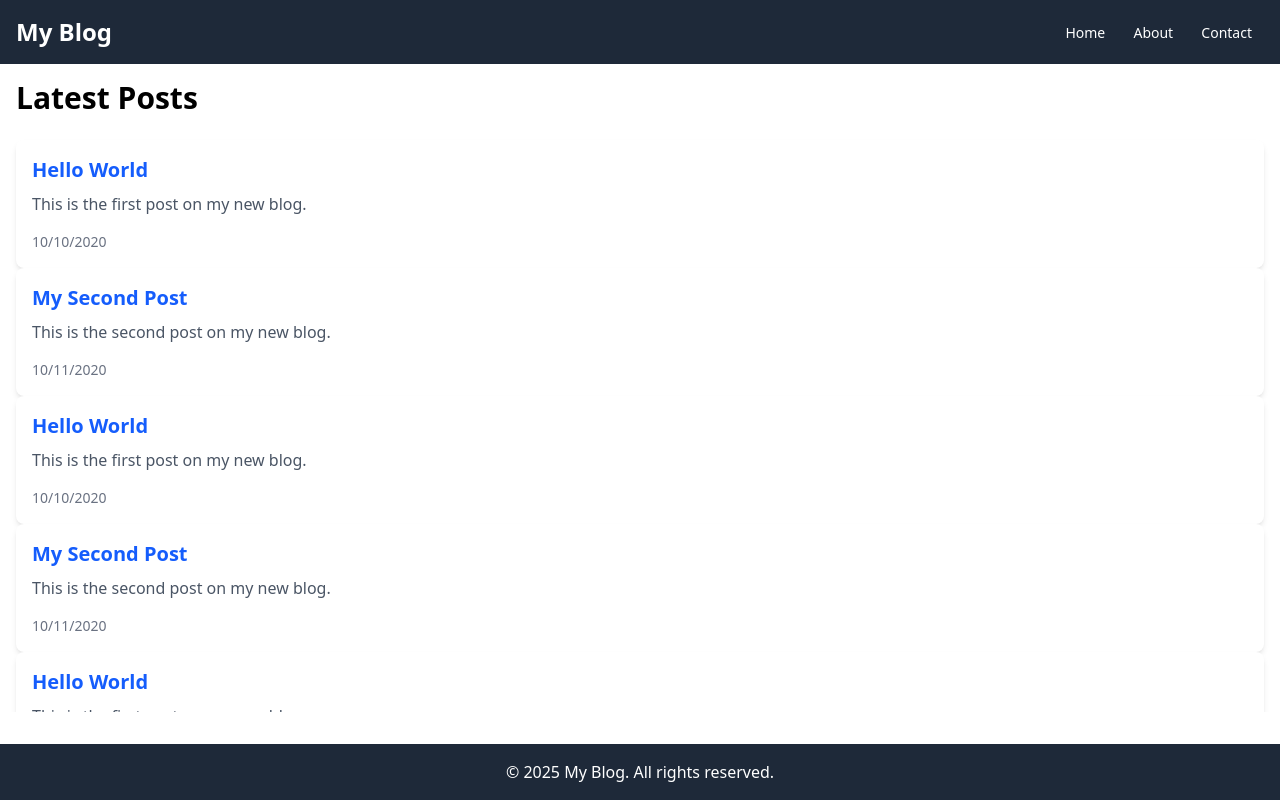
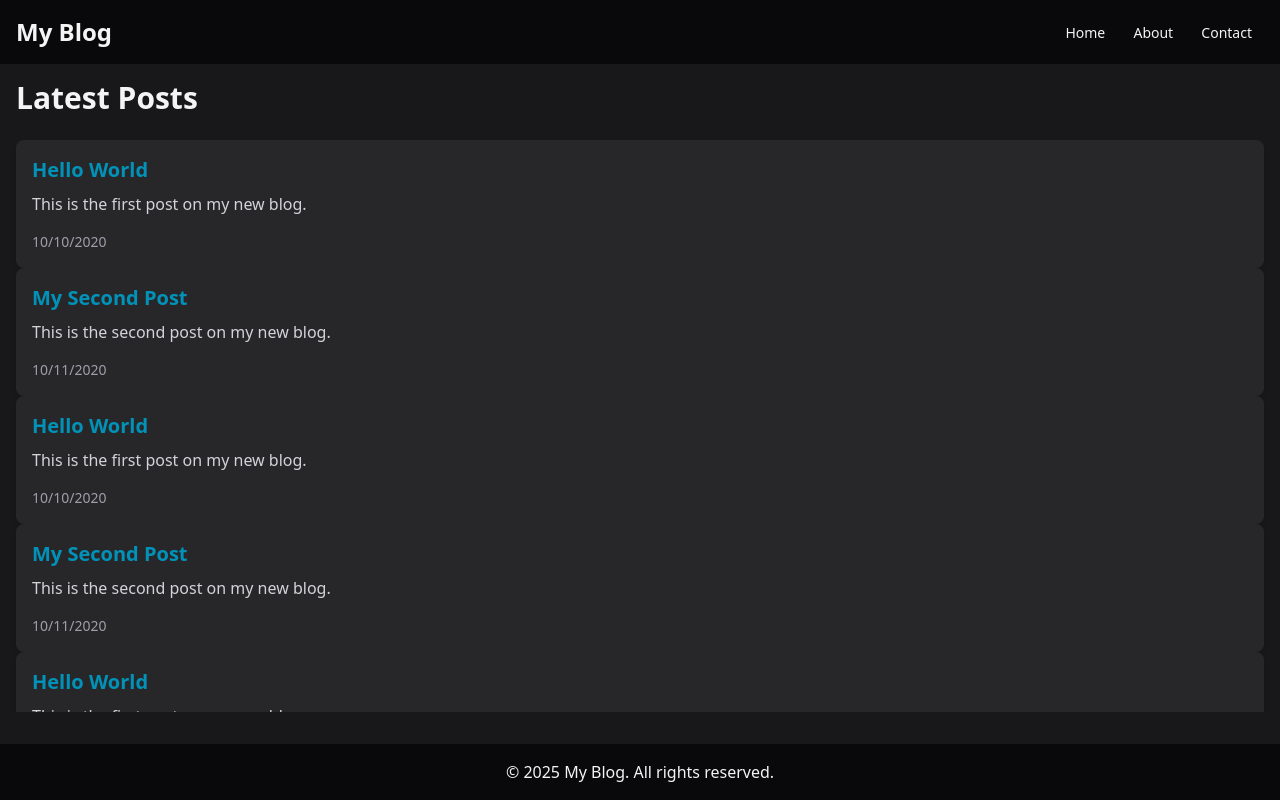
Before and after one commit to Junsang-Mun/junsang.dev-fe, a SvelteKit app: page / in a window 1280 px wide. Built offline with nearby package versions, Linux system fonts and the light colour scheme.

Commit message:
feat: color theme fixed

```diff
--- a/src/app.css
+++ b/src/app.css
@@ -2,25 +2,36 @@
 @plugin '@tailwindcss/forms';
 @plugin '@tailwindcss/typography';
 
+/* COLOR THEME EXPLAINED
+ ********** BACKGROUDS **********
+ * Default: bg-zinc-900
+ * Card: bg-zinc-800
+
+ ********** TEXTS **********
+ * Default: text-zinc-100
+ * Muted: text-zinc-400
+
+ ********** ACCENTS **********
+ * Default: cyan-400
+ * Accent: cyan-300
+
+ */
+
 main.overflow-y-auto {
     /* For WebKit browsers */
     ::-webkit-scrollbar {
-        width: 12px;
+        width: auto;
     }
 
     ::-webkit-scrollbar-track {
-        background: #f1f1f1;
+        background: #ffffff00;
     }
 
     ::-webkit-scrollbar-thumb {
-        background: #888;
-        border-radius: 6px;
-    }
-
-    ::-webkit-scrollbar-thumb:hover {
-        background: #555;
+        background: #155e75;
+        border-radius: 0px;
     }
 
     scrollbar-width: thin;
-    scrollbar-color: #a0a0a0 #ffffff00;
+    scrollbar-color: #155e75 #ffffff00;
 }
--- a/src/lib/components/Card.svelte
+++ b/src/lib/components/Card.svelte
@@ -5,12 +5,16 @@
     export let link;
 </script>
 
-<article class="bg-white shadow-md rounded-lg overflow-hidden">
+<article class="bg-zinc-800 shadow-md rounded-lg overflow-hidden">
     <div class="p-4">
         <h2 class="text-xl font-bold mb-2">
-            <a href={link} class="text-blue-600 hover:underline">{title}</a>
+            <a
+                href={link}
+                class="text-cyan-600 hover:underline hover:text-cyan-400"
+                >{title}</a
+            >
         </h2>
-        <p class="text-gray-600 mb-4">{summary}</p>
-        <div class="text-gray-500 text-sm">{date}</div>
+        <p class="text-zinc-300 mb-4">{summary}</p>
+        <div class="text-zinc-400 text-sm">{date}</div>
     </div>
 </article>
--- a/src/lib/components/Footer.svelte
+++ b/src/lib/components/Footer.svelte
@@ -1,4 +1,4 @@
-<footer class="bg-gray-800 text-white p-4 mt-8">
+<footer class="bg-zinc-950 text-zinc-100 p-4 mt-8">
     <div class="container mx-auto text-center">
         <p>&copy; {new Date().getFullYear()} My Blog. All rights reserved.</p>
     </div>
--- a/src/lib/components/Header.svelte
+++ b/src/lib/components/Header.svelte
@@ -2,23 +2,23 @@
     export let title = "My Blog";
 </script>
 
-<header class="bg-gray-800 text-white p-4">
+<header class="bg-zinc-950 text-zinc-100 p-4">
     <div class="container mx-auto flex justify-between items-center">
         <h1 class="text-2xl font-bold">{title}</h1>
         <nav>
             <a
                 href="/"
-                class="text-white px-3 py-2 rounded-md text-sm font-medium"
+                class="text-zinc-100 hover:text-cyan-400 px-3 py-2 rounded-md text-sm font-medium"
                 >Home</a
             >
             <a
                 href="/about"
-                class="text-white px-3 py-2 rounded-md text-sm font-medium"
+                class="text-zinc-100 hover:text-cyan-400 px-3 py-2 rounded-md text-sm font-medium"
                 >About</a
             >
             <a
                 href="/contact"
-                class="text-white px-3 py-2 rounded-md text-sm font-medium"
+                class="text-zinc-100 hover:text-cyan-400 px-3 py-2 rounded-md text-sm font-medium"
                 >Contact</a
             >
         </nav>
--- a/src/routes/+page.svelte
+++ b/src/routes/+page.svelte
@@ -91,10 +91,10 @@
     ];
 </script>
 
-<div class="flex flex-col h-screen">
+<div class="flex flex-col h-screen bg-zinc-900">
     <Header title="My Blog" />
     <main class="flex-1 overflow-y-auto container mx-auto p-4">
-        <h1 class="text-3xl font-bold mb-6">Latest Posts</h1>
+        <h1 class="text-3xl font-bold mb-6 text-zinc-100">Latest Posts</h1>
         {#each posts as post}
             <Card
                 title={post.title}
```
